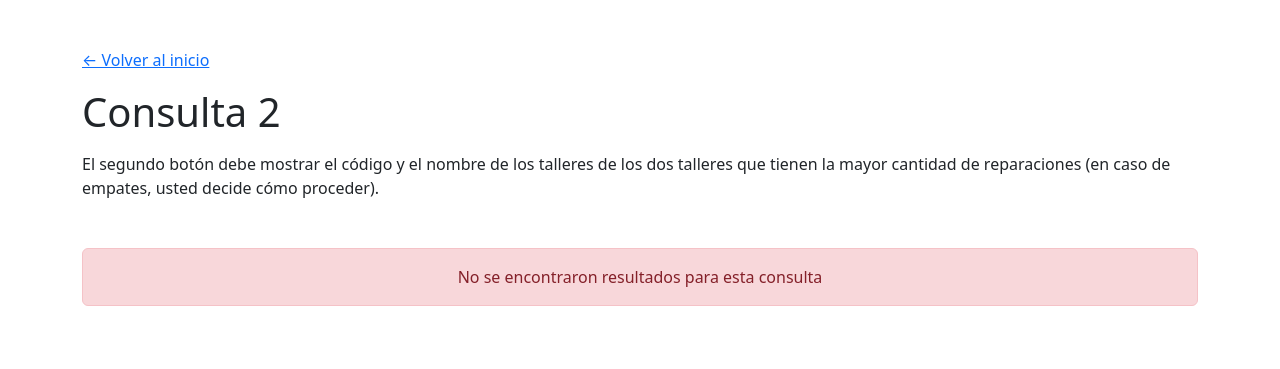
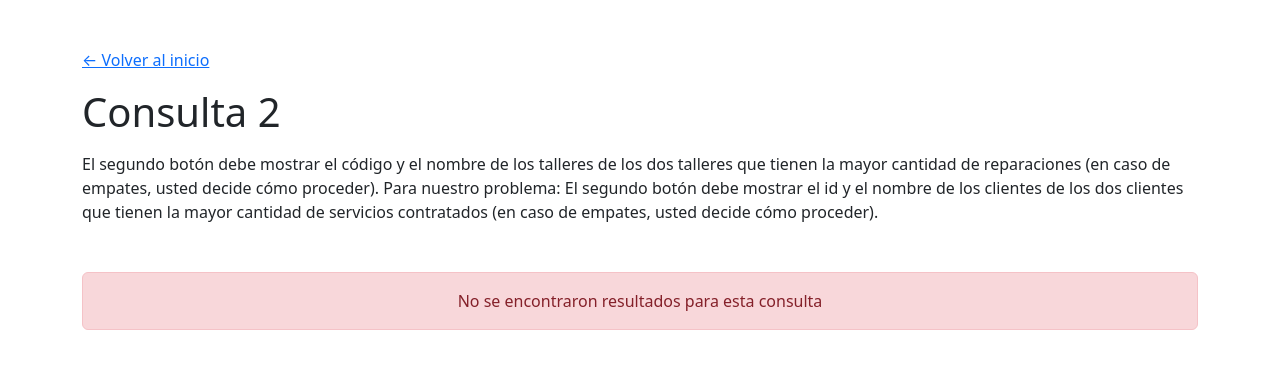
Before and after one commit to Manusm2712/TrabajoFinalBD, a PHP site: page /consultas/consulta2.php in a window 1280 px wide. Shown: the top 369 px of the page. Run offline with PHP 8.4, Linux system fonts and the light colour scheme; data that the repository does not hold is empty.

Commit message:
Titulo Consulta 2 Busqueda 2

```diff
--- a/busqueda/busqueda2.php
+++ b/busqueda/busqueda2.php
@@ -8,6 +8,9 @@ include "../includes/header.php";
 <p class="mt-3">
 Al ingrear el código de un taller. Se debe mostrar todos los datos de las reparaciones de
 ese taller han requerido garantía.
+
+Para nuestro problema: Al ingrear el id de un cliente. Se debe mostrar todos los datos de los servicios de
+ese cliente que han requerido pre-servicios.
 </p>
 
 <!-- FORMULARIO. Cambiar los campos de acuerdo a su trabajo -->
--- a/consultas/consulta2.php
+++ b/consultas/consulta2.php
@@ -10,7 +10,10 @@ El segundo botón debe mostrar el código y el nombre de los talleres de los
 dos talleres que tienen la mayor cantidad de reparaciones (en caso de empates,
 usted decide cómo proceder).
 
-
+Para nuestro problema:
+El segundo botón debe mostrar el id y el nombre de los clientes de los
+dos clientes que tienen la mayor cantidad de servicios contratados (en caso de empates,
+usted decide cómo proceder).
 </p>
 
 <?php
```
